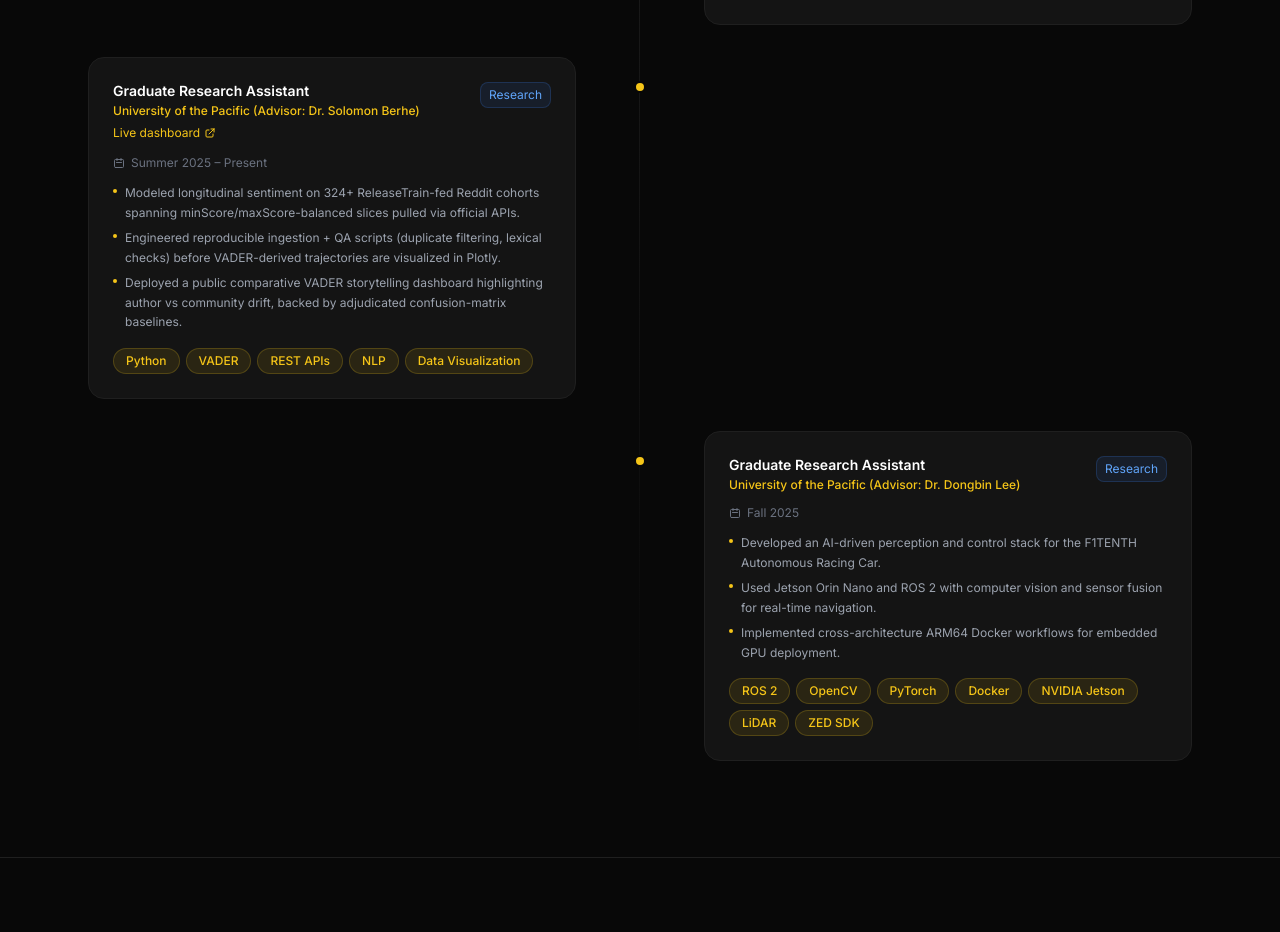
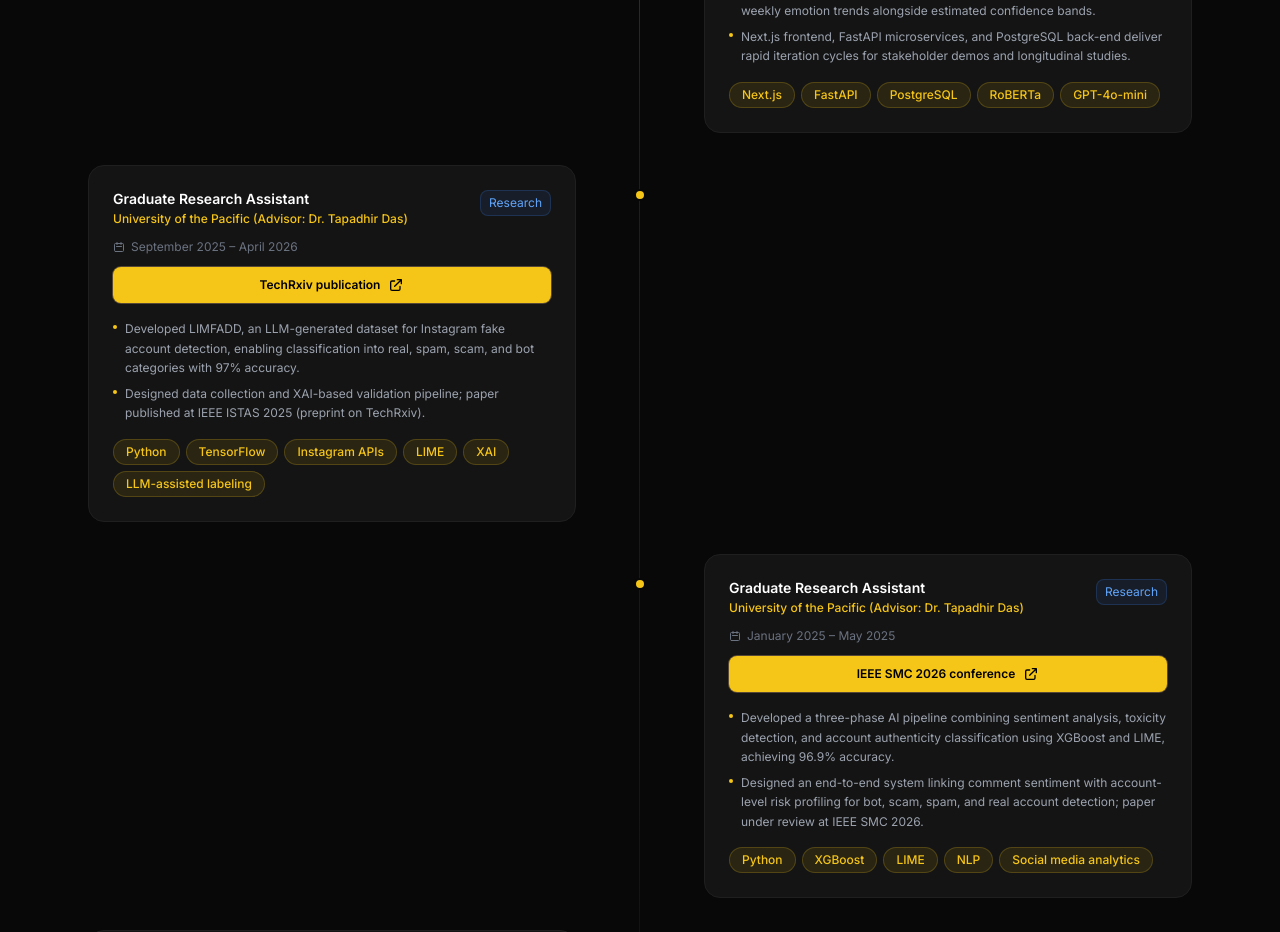
Before and after one commit to manumathewjiss/manumathewjiss.com, a Next.js app: page / in a window 1280 px wide. Shown: the part 3580-4512 px from the top of the page. Built offline with nearby package versions, Linux system fonts and the light colour scheme.

Commit message:
Add Tapadhir Das research to Experience; bolder live/publication CTAs
Made-with: Cursor

```diff
--- a/components/Experience.tsx
+++ b/components/Experience.tsx
@@ -19,7 +19,7 @@ export default function Experience() {
         <div className="accent-line" />
         <h2 className="section-heading">Experience</h2>
         <p className="section-subheading">
-          From founding AI startups to graduate research and teaching. Here&apos;s where I&apos;ve applied my skills.
+          Roles under Dr.&nbsp;Tapadhir&nbsp;Das (LIMFADD + SMC pipeline), startups, teaching, and other research—each linked product or publication uses the gold button under the dates.
         </p>
 
         <div className="relative">
@@ -49,19 +49,6 @@ export default function Experience() {
                         <p className="text-accent text-xs font-medium mt-1">
                           {exp.company}
                         </p>
-                        {exp.link && (
-                          <a
-                            href={exp.link}
-                            target="_blank"
-                            rel="noopener noreferrer"
-                            className="inline-flex items-center gap-1 text-xs text-accent hover:underline mt-1.5"
-                          >
-                            {exp.linkLabel ?? "Visit"}
-                            <svg className="w-3 h-3" fill="none" stroke="currentColor" viewBox="0 0 24 24">
-                              <path strokeLinecap="round" strokeLinejoin="round" strokeWidth={2} d="M10 6H6a2 2 0 00-2 2v10a2 2 0 002 2h10a2 2 0 002-2v-4M14 4h6m0 0v6m0-6L10 14" />
-                            </svg>
-                          </a>
-                        )}
                       </div>
                       <span
                         className={`text-xs px-2 py-1 rounded-lg border whitespace-nowrap flex-shrink-0 ${typeColors[exp.type]}`}
@@ -77,6 +64,20 @@ export default function Experience() {
                       </svg>
                       {exp.duration}
                     </p>
+
+                    {exp.link && (
+                      <a
+                        href={exp.link}
+                        target="_blank"
+                        rel="noopener noreferrer"
+                        className="flex w-full items-center justify-center gap-2 rounded-lg bg-accent px-3 py-2.5 text-xs font-semibold text-black shadow-[0_0_0_1px_rgba(212,165,116,0.35)] hover:brightness-110 transition-all mb-4"
+                      >
+                        {exp.linkLabel ?? "Open link"}
+                        <svg className="w-4 h-4 shrink-0" fill="none" stroke="currentColor" viewBox="0 0 24 24">
+                          <path strokeLinecap="round" strokeLinejoin="round" strokeWidth={2} d="M10 6H6a2 2 0 00-2 2v10a2 2 0 002 2h10a2 2 0 002-2v-4M14 4h6m0 0v6m0-6L10 14" />
+                        </svg>
+                      </a>
+                    )}
 
                     {/* Bullets */}
                     <ul className="space-y-1.5 mb-4">
--- a/components/Projects.tsx
+++ b/components/Projects.tsx
@@ -29,7 +29,7 @@ export default function Projects() {
         <div className="accent-line" />
         <h2 className="section-heading">Selected Projects</h2>
         <p className="section-subheading">
-          Production apps, research tools, and AI systems built from the ground up.
+          Production deployments and papers—with a clear Live / Publication button on every card where it applies.
         </p>
 
         {/* Filter tabs */}
@@ -70,37 +70,6 @@ export default function Projects() {
                 >
                   {project.category}
                 </span>
-                <div className="flex items-center gap-2 flex-shrink-0">
-                  {project.demo && (
-                    <a
-                      href={project.demo}
-                      target="_blank"
-                      rel="noopener noreferrer"
-                      onClick={(e) => e.stopPropagation()}
-                      className="text-text-muted hover:text-accent transition-colors text-[10px] font-medium whitespace-nowrap"
-                      aria-label={project.demoLabel ?? "Visit project"}
-                    >
-                      {project.demoLabel ?? "Link"}
-                      <svg className="inline w-3 h-3 ml-0.5 -mt-px align-middle" fill="none" stroke="currentColor" viewBox="0 0 24 24">
-                        <path strokeLinecap="round" strokeLinejoin="round" strokeWidth={2} d="M10 6H6a2 2 0 00-2 2v10a2 2 0 002 2h10a2 2 0 002-2v-4M14 4h6m0 0v6m0-6L10 14" />
-                      </svg>
-                    </a>
-                  )}
-                  {project.github && (
-                    <a
-                      href={project.github}
-                      target="_blank"
-                      rel="noopener noreferrer"
-                      onClick={(e) => e.stopPropagation()}
-                      className="text-text-muted hover:text-accent transition-colors"
-                      aria-label="GitHub"
-                    >
-                      <svg className="w-4 h-4" fill="currentColor" viewBox="0 0 24 24">
-                        <path d="M12 2C6.477 2 2 6.484 2 12.017c0 4.425 2.865 8.18 6.839 9.504.5.092.682-.217.682-.483 0-.237-.008-.868-.013-1.703-2.782.605-3.369-1.343-3.369-1.343-.454-1.158-1.11-1.466-1.11-1.466-.908-.62.069-.608.069-.608 1.003.07 1.531 1.032 1.531 1.032.892 1.53 2.341 1.088 2.91.832.092-.647.35-1.088.636-1.338-2.22-.253-4.555-1.113-4.555-4.951 0-1.093.39-1.988 1.029-2.688-.103-.253-.446-1.272.098-2.65 0 0 .84-.27 2.75 1.026A9.564 9.564 0 0112 6.844c.85.004 1.705.115 2.504.337 1.909-1.296 2.747-1.027 2.747-1.027.546 1.379.202 2.398.1 2.651.64.7 1.028 1.595 1.028 2.688 0 3.848-2.339 4.695-4.566 4.943.359.309.678.92.678 1.855 0 1.338-.012 2.419-.012 2.747 0 .268.18.58.688.482A10.019 10.019 0 0022 12.017C22 6.484 17.522 2 12 2z" />
-                      </svg>
-                    </a>
-                  )}
-                </div>
               </div>
 
               {/* Title */}
@@ -126,6 +95,57 @@ export default function Projects() {
                     ))}
                   </ul>
                 </div>
+              )}
+
+              {/* Live / publication CTA */}
+              {project.demo && (
+                <a
+                  href={project.demo}
+                  target="_blank"
+                  rel="noopener noreferrer"
+                  onClick={(e) => e.stopPropagation()}
+                  className="flex w-full items-center justify-center gap-2 rounded-lg bg-accent px-3 py-2.5 text-xs font-bold text-black shadow-md shadow-accent/20 hover:brightness-110 transition-all mb-2"
+                  aria-label={project.demoLabel ?? "Open project"}
+                >
+                  {project.demoLabel ?? "Open link"}
+                  <svg className="w-4 h-4 shrink-0" fill="none" stroke="currentColor" viewBox="0 0 24 24">
+                    <path strokeLinecap="round" strokeLinejoin="round" strokeWidth={2} d="M10 6H6a2 2 0 00-2 2v10a2 2 0 002 2h10a2 2 0 002-2v-4M14 4h6m0 0v6m0-6L10 14" />
+                  </svg>
+                </a>
+              )}
+
+              {/* Secondary: GitHub (when demo exists, show outlined link too) */}
+              {project.demo && project.github && (
+                <a
+                  href={project.github}
+                  target="_blank"
+                  rel="noopener noreferrer"
+                  onClick={(e) => e.stopPropagation()}
+                  className="flex w-full items-center justify-center gap-2 rounded-lg border border-border-subtle px-3 py-2 text-xs font-medium text-text-secondary hover:border-accent/40 hover:text-accent transition-colors mb-3"
+                  aria-label="GitHub repository"
+                >
+                  <svg className="w-4 h-4 shrink-0" fill="currentColor" viewBox="0 0 24 24">
+                    <path d="M12 2C6.477 2 2 6.484 2 12.017c0 4.425 2.865 8.18 6.839 9.504.5.092.682-.217.682-.483 0-.237-.008-.868-.013-1.703-2.782.605-3.369-1.343-3.369-1.343-.454-1.158-1.11-1.466-1.11-1.466-.908-.62.069-.608.069-.608 1.003.07 1.531 1.032 1.531 1.032.892 1.53 2.341 1.088 2.91.832.092-.647.35-1.088.636-1.338-2.22-.253-4.555-1.113-4.555-4.951 0-1.093.39-1.988 1.029-2.688-.103-.253-.446-1.272.098-2.65 0 0 .84-.27 2.75 1.026A9.564 9.564 0 0112 6.844c.85.004 1.705.115 2.504.337 1.909-1.296 2.747-1.027 2.747-1.027.546 1.379.202 2.398.1 2.651.64.7 1.028 1.595 1.028 2.688 0 3.848-2.339 4.695-4.566 4.943.359.309.678.92.678 1.855 0 1.338-.012 2.419-.012 2.747 0 .268.18.58.688.482A10.019 10.019 0 0022 12.017C22 6.484 17.522 2 12 2z" />
+                  </svg>
+                  View on GitHub
+                </a>
+              )}
+
+              {/* GitHub-only projects */}
+              {!project.demo && project.github && (
+                <a
+                  href={project.github}
+                  target="_blank"
+                  rel="noopener noreferrer"
+                  onClick={(e) => e.stopPropagation()}
+                  className="flex w-full items-center justify-center gap-2 rounded-lg bg-accent px-3 py-2.5 text-xs font-bold text-black mb-3"
+                  aria-label="GitHub repository"
+                >
+                  View on GitHub
+                  <svg className="w-4 h-4 shrink-0" fill="currentColor" viewBox="0 0 24 24">
+                    <path d="M12 2C6.477 2 2 6.484 2 12.017c0 4.425 2.865 8.18 6.839 9.504.5.092.682-.217.682-.483 0-.237-.008-.868-.013-1.703-2.782.605-3.369-1.343-3.369-1.343-.454-1.158-1.11-1.466-1.11-1.466-.908-.62.069-.608.069-.608 1.003.07 1.531 1.032 1.531 1.032.892 1.53 2.341 1.088 2.91.832.092-.647.35-1.088.636-1.338-2.22-.253-4.555-1.113-4.555-4.951 0-1.093.39-1.988 1.029-2.688-.103-.253-.446-1.272.098-2.65 0 0 .84-.27 2.75 1.026A9.564 9.564 0 0112 6.844c.85.004 1.705.115 2.504.337 1.909-1.296 2.747-1.027 2.747-1.027.546 1.379.202 2.398.1 2.651.64.7 1.028 1.595 1.028 2.688 0 3.848-2.339 4.695-4.566 4.943.359.309.678.92.678 1.855 0 1.338-.012 2.419-.012 2.747 0 .268.18.58.688.482A10.019 10.019 0 0022 12.017C22 6.484 17.522 2 12 2z" />
+                  </svg>
+                </a>
               )}
 
               {/* Tech tags */}
--- a/components/Research.tsx
+++ b/components/Research.tsx
@@ -24,7 +24,7 @@ export default function Research() {
         <div className="accent-line" />
         <h2 className="section-heading">Research</h2>
         <p className="section-subheading">
-          Published and ongoing research across NLP, fake account detection, sentiment analysis, and autonomous systems.
+          Publication (LIMFADD), the SMC-under-review pipeline, and related projects—with direct links on each card (also listed under Experience for advisor Dr.&nbsp;Tapadhir&nbsp;Das).
         </p>
 
         {/* Featured publication — driven by data/research.ts */}
@@ -45,7 +45,26 @@ export default function Research() {
               </span>
             </div>
 
-            <h3 className="text-white font-bold text-base mb-2 leading-snug">{featured.title}</h3>
+            <h3 className="text-white font-bold text-base mb-3 leading-snug">{featured.title}</h3>
+
+            {featured.link && (
+              <a
+                href={featured.link}
+                target="_blank"
+                rel="noopener noreferrer"
+                className="mb-4 inline-flex w-full sm:w-auto min-w-[12rem] items-center justify-center gap-2 rounded-lg bg-accent px-5 py-3 text-sm font-bold text-black shadow-lg shadow-accent/25 hover:brightness-110 transition-all"
+              >
+                {featured.linkLabel ?? "Open publication"}
+                <svg className="w-4 h-4" fill="none" stroke="currentColor" viewBox="0 0 24 24">
+                  <path
+                    strokeLinecap="round"
+                    strokeLinejoin="round"
+                    strokeWidth={2}
+                    d="M10 6H6a2 2 0 00-2 2v10a2 2 0 002 2h10a2 2 0 002-2v-4M14 4h6m0 0v6m0-6L10 14"
+                  />
+                </svg>
+              </a>
+            )}
 
             <p className="text-text-secondary text-sm leading-relaxed mb-3">{featured.description}</p>
 
@@ -67,32 +86,12 @@ export default function Research() {
               </p>
             )}
 
-            <div className="flex flex-wrap items-center gap-3">
-              {featured.link && (
-                <a
-                  href={featured.link}
-                  target="_blank"
-                  rel="noopener noreferrer"
-                  className="btn-primary text-xs px-4 py-2"
-                >
-                  {featured.linkLabel ?? "Open link"}
-                  <svg className="w-3 h-3" fill="none" stroke="currentColor" viewBox="0 0 24 24">
-                    <path
-                      strokeLinecap="round"
-                      strokeLinejoin="round"
-                      strokeWidth={2}
-                      d="M10 6H6a2 2 0 00-2 2v10a2 2 0 002 2h10a2 2 0 002-2v-4M14 4h6m0 0v6m0-6L10 14"
-                    />
-                  </svg>
-                </a>
-              )}
-              <div className="flex flex-wrap gap-1.5">
-                {featured.tags.slice(0, 5).map((tag) => (
-                  <span key={tag} className="tag-chip text-xs">
-                    {tag}
-                  </span>
-                ))}
-              </div>
+            <div className="flex flex-wrap gap-2 mt-4 mb-3">
+              {featured.tags.slice(0, 5).map((tag) => (
+                <span key={tag} className="tag-chip text-xs">
+                  {tag}
+                </span>
+              ))}
             </div>
           </div>
         </div>
@@ -144,10 +143,10 @@ export default function Research() {
                     href={item.link}
                     target="_blank"
                     rel="noopener noreferrer"
-                    className="text-xs text-accent hover:underline mt-auto inline-flex items-center gap-1"
+                    className="flex w-full items-center justify-center gap-2 rounded-lg border border-accent/50 bg-accent/10 px-3 py-2.5 text-xs font-semibold text-accent hover:bg-accent/20 hover:border-accent transition-colors mt-auto"
                   >
                     {item.linkLabel ?? "Open link"}
-                    <svg className="w-3 h-3" fill="none" stroke="currentColor" viewBox="0 0 24 24">
+                    <svg className="w-3.5 h-3.5" fill="none" stroke="currentColor" viewBox="0 0 24 24">
                       <path strokeLinecap="round" strokeLinejoin="round" strokeWidth={2} d="M10 6H6a2 2 0 00-2 2v10a2 2 0 002 2h10a2 2 0 002-2v-4M14 4h6m0 0v6m0-6L10 14" />
                     </svg>
                   </a>
--- a/data/experience.ts
+++ b/data/experience.ts
@@ -71,6 +71,34 @@ export const experiences: Experience[] = [
     tech: ["Next.js", "FastAPI", "PostgreSQL", "RoBERTa", "GPT-4o-mini"],
   },
   {
+    id: 10,
+    role: "Graduate Research Assistant",
+    company: "University of the Pacific (Advisor: Dr. Tapadhir Das)",
+    duration: "September 2025 – April 2026",
+    type: "research",
+    link: "https://www.techrxiv.org/doi/full/10.36227/techrxiv.174613142.27190162/v1",
+    linkLabel: "TechRxiv publication",
+    bullets: [
+      "Developed LIMFADD, an LLM-generated dataset for Instagram fake account detection, enabling classification into real, spam, scam, and bot categories with 97% accuracy.",
+      "Designed data collection and XAI-based validation pipeline; paper published at IEEE ISTAS 2025 (preprint on TechRxiv).",
+    ],
+    tech: ["Python", "TensorFlow", "Instagram APIs", "LIME", "XAI", "LLM-assisted labeling"],
+  },
+  {
+    id: 11,
+    role: "Graduate Research Assistant",
+    company: "University of the Pacific (Advisor: Dr. Tapadhir Das)",
+    duration: "January 2025 – May 2025",
+    type: "research",
+    link: "https://www.ieeesmc2026.org",
+    linkLabel: "IEEE SMC 2026 conference",
+    bullets: [
+      "Developed a three-phase AI pipeline combining sentiment analysis, toxicity detection, and account authenticity classification using XGBoost and LIME, achieving 96.9% accuracy.",
+      "Designed an end-to-end system linking comment sentiment with account-level risk profiling for bot, scam, spam, and real account detection; paper under review at IEEE SMC 2026.",
+    ],
+    tech: ["Python", "XGBoost", "LIME", "NLP", "Social media analytics"],
+  },
+  {
     id: 5,
     role: "Graduate Research Assistant",
     company: "University of the Pacific (Advisor: Dr. Solomon Berhe)",
--- a/data/research.ts
+++ b/data/research.ts
@@ -23,25 +23,13 @@ export const research: Research[] = [
     venue: "International Symposium on Technology and Society, Santa Clara University, CA",
     date: "September 2025 – April 2026",
     link: "https://www.techrxiv.org/doi/full/10.36227/techrxiv.174613142.27190162/v1",
-    linkLabel: "View on TechRxiv",
+    linkLabel: "Paper on TechRxiv",
     type: "conference",
     advisor: "Dr. Tapadhir Das, University of the Pacific",
     tags: ["Fake Account Detection", "LLM Augmentation", "XAI / LIME", "Deep Learning", "Instagram"],
   },
   {
     id: 2,
-    title: "Sentiment Trajectory Analysis in Software Update Reddit Discussions",
-    description:
-      "Large-scale trajectory research on 324+ Reddit discussions in the ReleaseTrain.io ecosystem. Built a Python pipeline using VADER, REST cohort APIs, and custom reliability metrics comparing author versus community sentiment, validated via human labeling and confusion matrices.",
-    date: "Summer 2025 – Present",
-    type: "research",
-    advisor: "Dr. Solomon Berhe, University of the Pacific",
-    link: "https://beamish-custard-f44097.netlify.app/research-open-text-sentimental/web/",
-    linkLabel: "Comparative VADER dashboard",
-    tags: ["NLP", "VADER", "Sentiment Analysis", "Reddit API", "Data Visualization"],
-  },
-  {
-    id: 3,
     title: "A Three Phase Pipeline for Sentiment, Toxicity, and Account Authenticity on Social Media Comments",
     description:
       "Developed a three-phase AI pipeline combining sentiment analysis, toxicity detection, and account authenticity classification using XGBoost and LIME, achieving 96.9% accuracy. Designed an end-to-end system linking comment sentiment with account-level risk profiling for bot, scam, spam, and real account detection. Paper under review at IEEE SMC 2026.",
@@ -50,8 +38,20 @@ export const research: Research[] = [
     type: "ongoing",
     advisor: "Dr. Tapadhir Das, University of the Pacific",
     link: "https://www.ieeesmc2026.org",
-    linkLabel: "IEEE SMC 2026",
+    linkLabel: "IEEE SMC 2026 (conference site)",
     tags: ["XGBoost", "LIME", "Sentiment", "Toxicity", "Authenticity", "Social Media"],
+  },
+  {
+    id: 3,
+    title: "Sentiment Trajectory Analysis in Software Update Reddit Discussions",
+    description:
+      "Large-scale trajectory research on 324+ Reddit discussions in the ReleaseTrain.io ecosystem. Built a Python pipeline using VADER, REST cohort APIs, and custom reliability metrics comparing author versus community sentiment, validated via human labeling and confusion matrices.",
+    date: "Summer 2025 – Present",
+    type: "research",
+    advisor: "Dr. Solomon Berhe, University of the Pacific",
+    link: "https://beamish-custard-f44097.netlify.app/research-open-text-sentimental/web/",
+    linkLabel: "Open live dashboard",
+    tags: ["NLP", "VADER", "Sentiment Analysis", "Reddit API", "Data Visualization"],
   },
   {
     id: 4,
```
